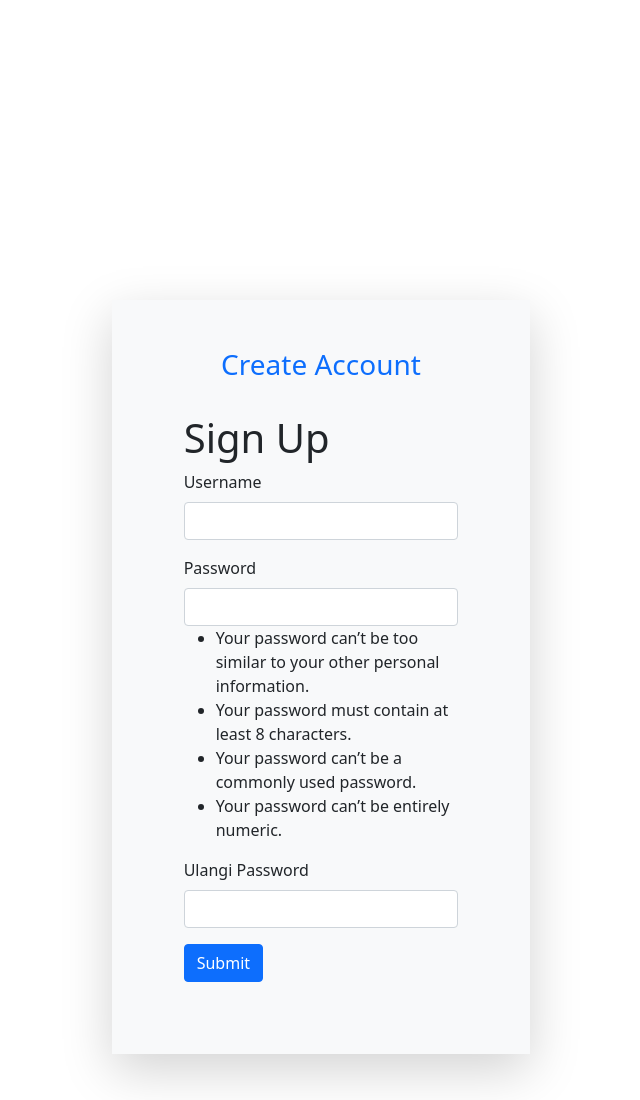
After one commit to ardeliasyahira/YukInvest, a Django app: page /users/register/ in a window 1280 px wide. The commit adds this page. Shown: the whole page, without its empty margins (319-959 px from the left). Run offline with Django 3.2, Linux system fonts and the light colour scheme.

Commit message:
login register signout insha allah bisa

```diff
--- a/homepage/urls.py
+++ b/homepage/urls.py
@@ -1,5 +1,7 @@
 from django.urls import path
 from .views import index
+
+app_name = 'homepage'
 
 urlpatterns = [
     path('', index, name='index')
--- /dev/null
+++ b/users/templates/register.html
@@ -0,0 +1,53 @@
+<!DOCTYPE html>
+<html lang="en">
+
+    <head>
+        <meta charset="UTF-8">
+        <meta http-equiv="X-UA-Compatible" content="IE=edge">
+        <meta name="viewport" content="width=device-width, initial-scale=1.0">
+        <title>Bootstrap 5 Registration Form Example</title>
+        <link href="https://cdn.jsdelivr.net/npm/bootstrap@5.0.2/dist/css/bootstrap.min.css" rel="stylesheet"
+            integrity="sha384-EVSTQN3/azprG1Anm3QDgpJLIm9Nao0Yz1ztcQTwFspd3yD65VohhpuuCOmLASjC" crossorigin="anonymous">
+        <link rel="stylesheet" href="https://cdn.jsdelivr.net/npm/bootstrap-icons@1.5.0/font/bootstrap-icons.css">
+    </head>
+
+    <body>
+        <div class="container-fluid vh-100" style="margin-top:300px">
+            <div class="" style="margin-top:200px">
+                <div class="rounded d-flex justify-content-center">
+                    <div class="col-md-4 col-sm-12 shadow-lg p-5 bg-light">
+                        <div class="text-center">
+                            <h3 class="text-primary">Create Account</h3>
+                        </div>
+                        <div class="p-4">
+                            <h1>Sign Up</h1>
+                                <form action="{% url 'users:register' %}" method="POST">
+                                {% csrf_token %}
+                                <div class="mb-3">
+                                    <label for="username" class="form-label">Username</label>
+                                    <input type="text" class="form-control" id="username" name="username">
+                                </div>
+                                <div class="mb-3">
+                                    <label for="password1" class="form-label">Password</label>
+                                    <input type="password" class="form-control" id="password1" name="password1">
+                                    <ul>
+                                        <li>Your password can’t be too similar to your other personal information.</li>
+                                        <li>Your password must contain at least 8 characters.</li>
+                                        <li>Your password can’t be a commonly used password.</li>
+                                        <li>Your password can’t be entirely numeric.</li>
+                                    </ul>
+                                </div>
+                                <div class="mb-3">
+                                    <label for="password2" class="form-label">Ulangi Password</label>
+                                    <input type="password" class="form-control" id="password2" name="password2">
+                                </div>
+                                <button type="submit" class="btn btn-primary">Submit</button>
+                                </form>
+                        </div>
+                    </div>
+                </div>
+            </div>
+        </div>
+    </body>
+
+</html>
--- a/users/urls.py
+++ b/users/urls.py
@@ -1,10 +1,22 @@
-from django.urls import path, include
+# from django.urls import path, include
 
-from .views import user_login, user_logout
+# from .views import user_login, user_logout, user_register
+
+# urlpatterns = [
+#     path('login', user_login, name = 'login'),
+#     path('logout', user_logout, name = 'logout'),
+#     path('register', user_register, name = 'register'),
+# ]
+
+# app_name = 'users'
+
+from django.urls import path
+from .views import signup, signin, signout
+
+app_name = 'users'
 
 urlpatterns = [
-    path('login', user_login, name = 'login'),
-    path('logout', user_logout, name = 'logout')
+    path('login/', signin, name="login"),
+    path('register/', signup, name="register"),
+    path('signout/', signout, name="signout")
 ]
-
-app_name = 'users'
--- a/users/views.py
+++ b/users/views.py
@@ -1,41 +1,140 @@
-from django.shortcuts import render
+# from django.shortcuts import render
+
+# # Create your views here.
+# from django.shortcuts import render, redirect, resolve_url
+# from django.contrib.auth import authenticate, login, logout
+# from django.contrib.auth.models import User
+
+# from .forms import AuthForm
+
+# # Create your views here.
+# def user_login(request):
+#     # if (not request.user.is_anonymous):
+# 	#     return redirect(resolve_url('/'))
+
+#     form = AuthForm(request.POST or None)
+#     context = {
+#         'form': form,
+#         'isError': False,
+#         'Error': '',
+#     }
+
+#     if (request.method == "POST"):
+#         account = authenticate(
+#             username = request.POST['nama'],
+#             password = request.POST['password'],
+#         )
+
+#         if (account == None):
+#             context['isError'] = True
+#             context['Error'] = 'Autentikasi gagal'
+#             context['form'] = AuthForm()
+#             return render(request, 'login.html', context)
+#         else:
+#             login(request, account)
+#             return redirect(resolve_url('/'))
+
+#     return render(request, 'login.html', context)
+
+# def user_register(request):
+#     if (not request.user.is_anonymous):
+# 	    return redirect(resolve_url('/'))
+
+#     form = AuthForm(request.POST or None)
+#     context = {
+#         'form': form,
+#         'isError': False,
+#         'Error': '',
+#     }
+
+#     if (request.method == "POST"):
+#         acount = None
+#         try:
+#             account = User.objects.get(username = request.POST['nama'])
+#         except:
+#             account = None
+#         if (account == None):
+#             new_account = User.objects.create_user(request.POST['nama'], '', request.POST['password'])
+#             new_account.save()
+#             login(request, new_account)
+#             return redirect(resolve_url('/'))
+#         else:
+#             context['isError'] = True
+#             context['Error'] = 'Sudah ada akun dengan username ' + request.POST['nama']
+#             context['Form'] = AuthForm()
+#             return render(request, 'register.html', context)
+
+
+#     return render(request, 'register.html', context)
+
+# def user_logout(request):
+#     logout(request)
+#     return redirect(resolve_url('users:login'))
+
+# INI CODE SEBELUM GANIII
+# from django.shortcuts import redirect, render
+# from django.contrib.auth.forms import UserCreationForm
+# from django.contrib.auth import authenticate, login, logout
+
+# # Create your views here.
+
+# def signup(request):
+#     if request.method == "POST":
+#         form = UserCreationForm(request.POST)
+#         if form.is_valid():
+#             form.save()
+#             return redirect("login")
+#         return render(request, "register.html")
+#     else:
+#         return render(request, "register.html")
+
+# def login(request):
+#     if request.method == "POST":
+#         username = request.POST["username"]
+#         password = request.POST["password"]
+#         user = authenticate(request, username=username, password=password)
+#         if user is not None:
+#             login(request, user)
+#             return redirect("/")
+#         return render(request, "login.html")
+#     else:
+#         return render(request, "login.html")
+
+# def signout(request):
+#     logout(request)
+#     return redirect("/")
+
+
+
+    # INI CODE GANIIIIIII
+from django.shortcuts import redirect, render
+from django.contrib.auth.forms import UserCreationForm
+from django.contrib.auth import authenticate, login, logout
 
 # Create your views here.
-from django.shortcuts import render, redirect, resolve_url
-from django.contrib.auth import authenticate, login, logout
-from django.contrib.auth.models import User
 
-from .forms import AuthForm
+def signup(request):
+    if request.method == "POST":
+        form = UserCreationForm(request.POST)
+        if form.is_valid():
+            form.save()
+            return redirect("users:login")
+        return render(request, "register.html")
+    else:
+        return render(request, "register.html")
 
-# Create your views here.
-def user_login(request):
-    # if (not request.user.is_anonymous):
-	#     return redirect(resolve_url('/'))
+def signin(request):
+    if request.method == "POST":
+        username = request.POST["username"]
+        password = request.POST["password"]
+        user = authenticate(request, username=username, password=password)
+        if user is not None:
+            login(request, user)
+            return redirect("homepage:index")
+        return render(request, "login.html")
+    else:
+        return render(request, "login.html")
 
-    form = AuthForm(request.POST or None)
-    context = {
-        'form': form,
-        'isError': False,
-        'Error': '',
-    }
-
-    if (request.method == "POST"):
-        account = authenticate(
-            username = request.POST['nama'],
-            password = request.POST['password'],
-        )
-
-        if (account == None):
-            context['isError'] = True
-            context['Error'] = 'Autentikasi gagal'
-            context['form'] = AuthForm()
-            return render(request, 'login.html', context)
-        else:
-            login(request, account)
-            return redirect(resolve_url('/'))
-
-    return render(request, 'login.html', context)
-
-def user_logout(request):
-    logout(request)
-    return redirect(resolve_url('users:login'))
+def signout(request):
+  logout(request)
+  return redirect("/")
```
Also changed, not shown: users/templates/login.html (+20 -6 lines), 1 other file.
